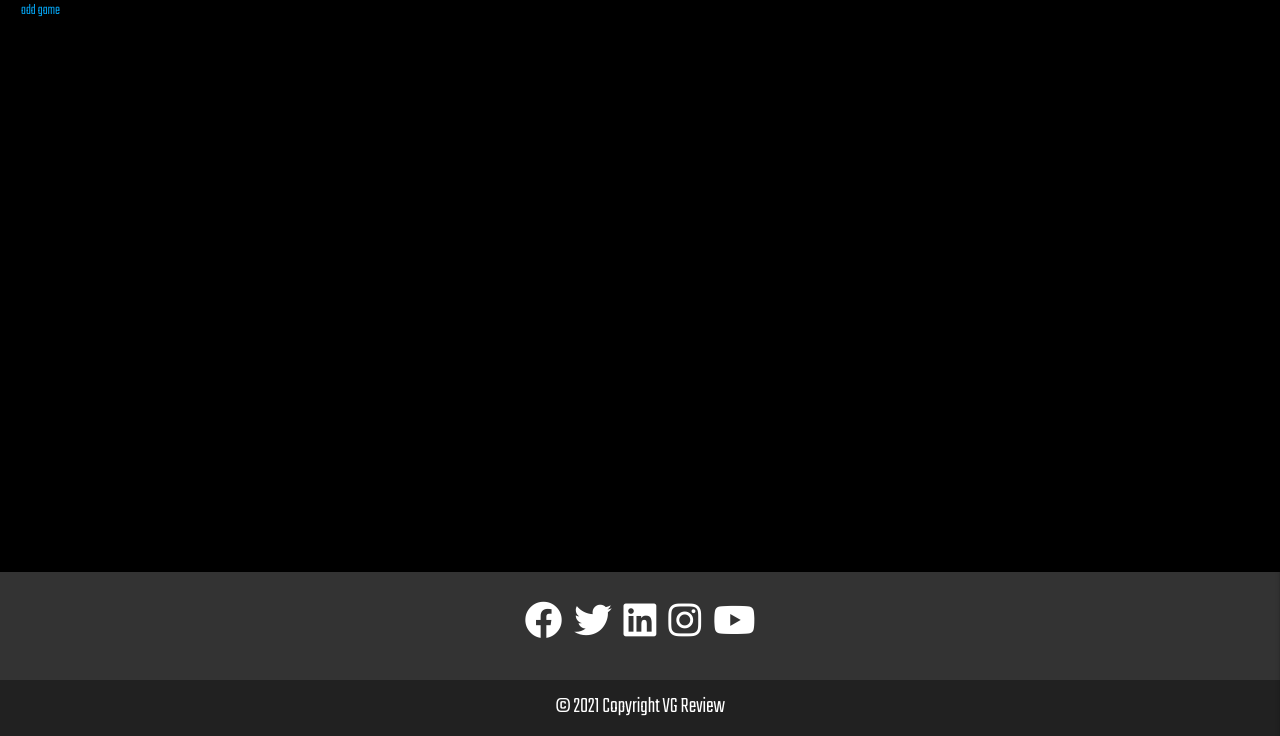
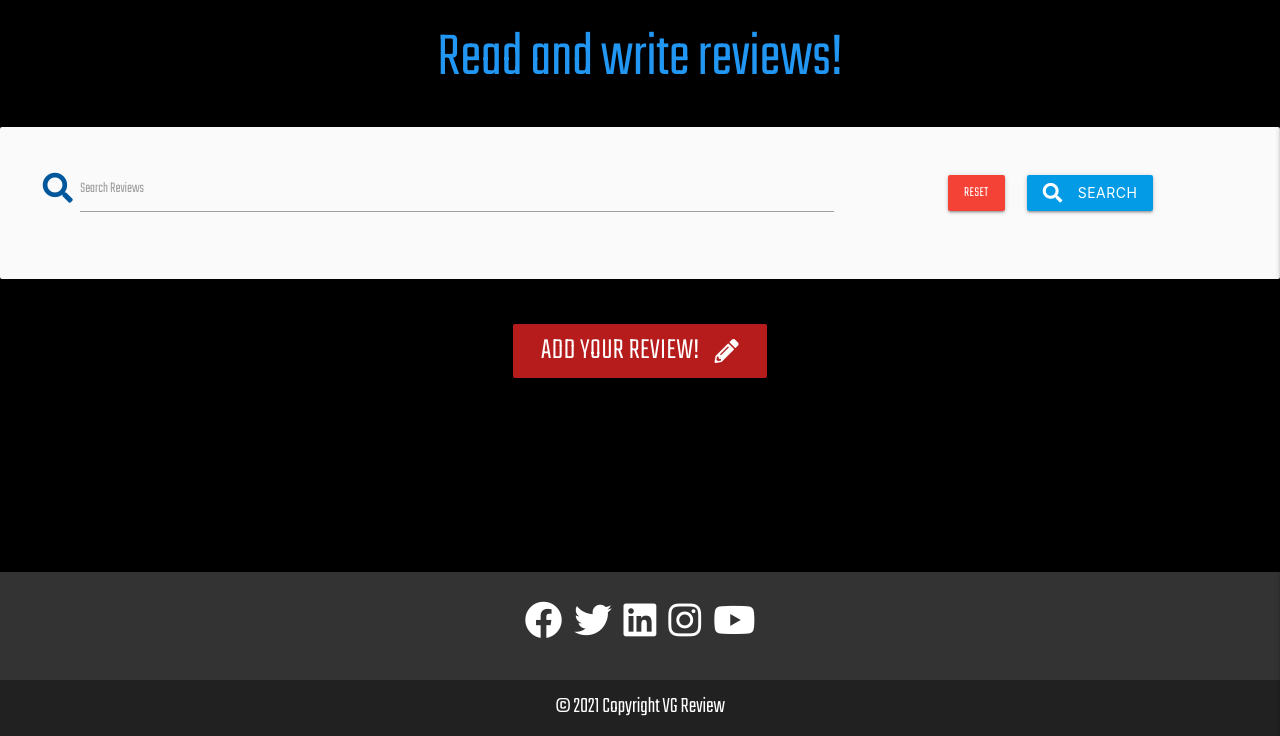
Before and after one commit to Code-Institute-Submissions/joshhunt1991-Milestone_3_AprResub, a Flask app: page /reviews in a window 1280 px wide. Shown: the part 64-800 px from the top of the page. Run offline with Flask 2, Linux system fonts and the light colour scheme; data that the repository does not hold is empty; some libraries are stand-ins or nearby versions.

Commit message:
formatted buttons for adding a review, editing and deleting and also completed various formatting on about page and review page

```diff
--- a/app.py
+++ b/app.py
@@ -157,7 +157,7 @@ def edit_game(game_id):
     return render_template("edit_game.html", game=game)
 
 
-# delete a review
+# app route to delete a review
 
 
 @app.route("/delete_game/<game_id>")
@@ -166,6 +166,14 @@ def delete_game(game_id):
     flash("Review Successfully Deleted")
     return redirect(url_for("reviews"))
 
+#app route to search reviews
+
+@app.route("/search", methods=["GET", "POST"])
+def search():
+    query = request.form.get("query")
+    games = list(mongo.db.games.find({"$text": {"$search": query}}))
+    return render_template("reviews.html", games=games)
+
 # Get IP and Port data----------
 
 
--- a/static/css/style.css
+++ b/static/css/style.css
@@ -82,6 +82,10 @@ main {
     flex: 1 0 auto;
   }
 
+h1 {
+    padding: 25px;
+}
+
 h3 {
     font-size: 3.5em;
     color: #ffffff;
@@ -134,6 +138,11 @@ p {
     font-size: 2em;
     margin: 5px;
 }
+
+.review-col {
+    background-color: #333333;
+    border-radius: 5px;
+}
 /* images */
 
 .landing-div {
@@ -152,6 +161,14 @@ p {
     margin-bottom: 30px;
     font-size: 3em;
     font-weight: 800;
+}
+
+.add-review {
+    padding: 25px;
+}
+
+.btn {
+    margin: 10px !important;
 }
 
 /* footer */
--- a/templates/about.html
+++ b/templates/about.html
@@ -4,8 +4,8 @@
 <body>
     <div class="container full-width black-bg">
         <div class="row no-margins">
-            <div class="col s12 center">
-                <h1 class="blue-text">About VG Reviews</h1>
+            <div class="col s12">
+                <h1 class="blue-text center">About VG Reviews</h1>
             </div>
             <div class="col s12 center black-bg">
                 <p class="bodytext blue-text">VG Review is a video game review platform designed to allow users to record their
--- a/templates/reviews.html
+++ b/templates/reviews.html
@@ -1,26 +1,57 @@
 {% extends "base.html" %}
 {% block content %}
 
-<li><a href="{{ url_for('add_game', username=session['user']) }}">add game</a></li>
+<!-- header -->
+
+<h1 class="blue-text center">Read and write reviews!</h1>
+
+<!-- search bar -->
+
+    <div class="row card-panel grey lighten-5">
+        <form action="{{ url_for('search') }}" method="post" class="col s12">
+            <div class="row valign-wrapper center-align">
+                <div class="input-field col s12 m8">
+                    <i class="fas fa-search prefix light-blue-text text-darken-4"></i>
+                    <input type="text" name="query" id="query" minlength="3" class="validate" required>
+                    <label for="query">Search Reviews</label>
+                </div>
+                <div class="col s12 m4">
+                    <a href="{{ url_for('reviews') }}" class="red btn text-shadow">Reset</a>
+                    <button type="submit" class="light-blue darken-1 btn text-shadow">
+                        <i class="fas fa-search left"></i> Search
+                    </button>
+                </div>
+            </div>
+        </form>
+    </div>
+
+    <!-- add review link -->
+    <div class="center add-review">
+        <a href="{{ url_for('add_game', username=session['user']) }}" class="review-text waves-effect waves-light btn-large red darken-4"><i class="fas fa-pencil-alt right"></i>Add your review!</a>
+    </div>
 
 <div class="container review-container">
     {% for game in games %}
-
-    <div class="col s12 m4 white-text">
+    <div class="row">
+    <div class="col s12 white-text review-col">
         <h2 class="blue-text">{{ game.game_name }}</h2>
         <p class="review-text">{{ game.rating }}</p>
         <p class="review-text">{{ game.review }}</p>
-    </div>
-    {% if session.user|lower == game.created_by|lower or session.user|lower == "admin"|lower %}
+        <p class="blue-text bodytext review-text">Review by "{{ game.created_by }}"</p>
+
+         {% if session.user|lower == game.created_by|lower or session.user|lower == "admin"|lower %}
     <div class="row">
-        <div class="col s1">
-            <a href="{{ url_for('edit_game', game_id=game._id) }}" class="btn-small light-blue lighten-1">Edit</a>
+        <div class="col s1.5">
+            <a href="{{ url_for('edit_game', game_id=game._id) }}" class="review-text waves-effect waves-light btn light-blue lighten-1">Edit</a>
         </div>
-        <div class="col s1">
-            <a href="{{ url_for('delete_game', game_id=game._id) }}" class="btn-small red darken-4">Delete</a>
+        <div class="col s1.5">
+            <a href="{{ url_for('delete_game', game_id=game._id) }}" class="review-text waves-effect waves-light btn red darken-4">Delete</a>
         </div>
     </div>
     {% endif %}
+
+    </div>
+    </div>
 
     {% endfor %}
 </div>
```
